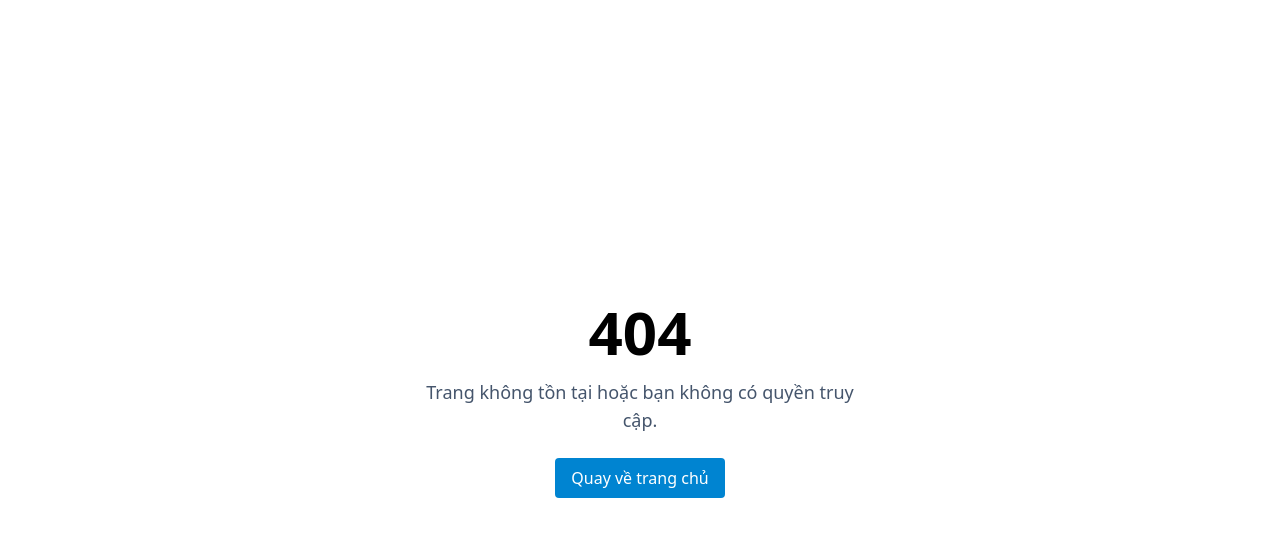
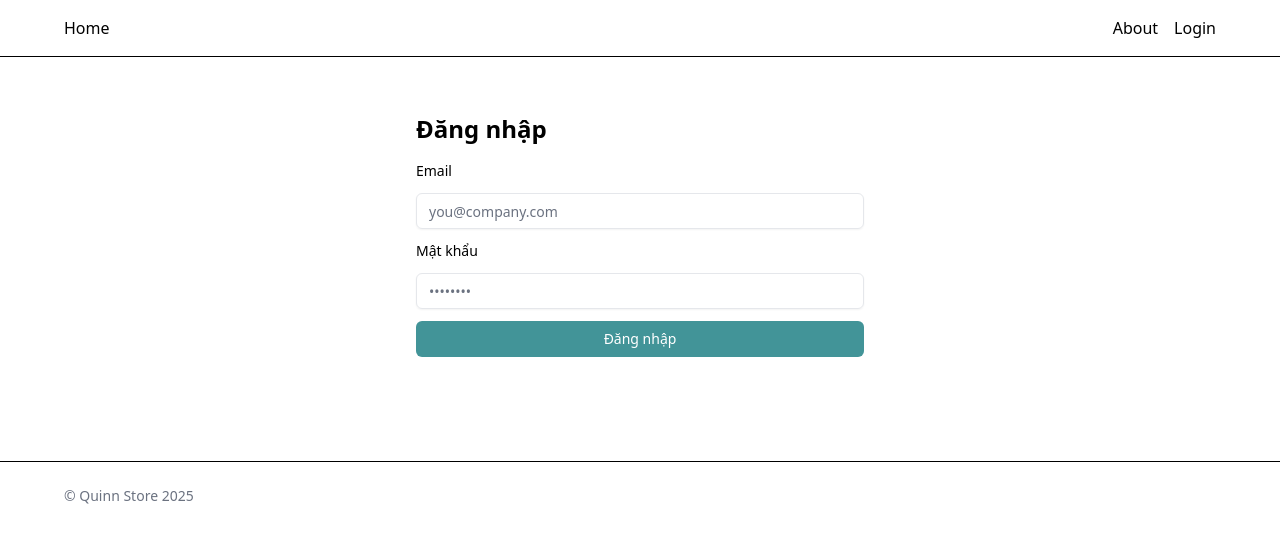
Before and after one commit to nguyenngoc200/clothing-store, a Next.js app: page /login in a window 1280 px wide. Before the commit this address had no page. Shown: the top 542 px of the page. Built offline with nearby package versions, Linux system fonts and the light colour scheme.

Commit message:
[CT-003] feat: login page

```diff
--- /dev/null
+++ b/src/app/(public)/login/page.tsx
@@ -0,0 +1,85 @@
+'use client';
+
+import React from 'react';
+
+import { Button } from '@/components/ui/button';
+import { Input } from '@/components/ui/input';
+import { ROUTES } from '@/constants/routes';
+import AuthService from '@/services/auth';
+
+export default function LoginPage() {
+  const [email, setEmail] = React.useState('');
+  const [password, setPassword] = React.useState('');
+  const [loading, setLoading] = React.useState(false);
+  const [message, setMessage] = React.useState<string | null>(null);
+  const [error, setError] = React.useState<string | null>(null);
+
+  const handleSubmit = async (e: React.FormEvent) => {
+    e.preventDefault();
+    setLoading(true);
+    setMessage(null);
+    setError(null);
+
+    try {
+      const { data: signInData, error: signInError } = await AuthService.signIn(email, password);
+
+      if (signInError) {
+        setError(signInError.message || 'Có lỗi xảy ra khi đăng nhập.');
+      } else if (signInData?.user) {
+        // Redirect to account/dashboard after successful login
+        if (typeof window !== 'undefined') {
+          window.location.href = ROUTES.HOME;
+        }
+      }
+    } catch (err) {
+      console.error(err);
+      const message = err instanceof Error ? err.message : 'Có lỗi không xác định xảy ra.';
+      setError(message);
+    } finally {
+      setLoading(false);
+    }
+  };
+
+  return (
+    <div className="flex items-center justify-center p-6">
+      <div className="w-full max-w-md">
+        <h1 className="text-2xl font-semibold mb-4">Đăng nhập</h1>
+
+        <form onSubmit={handleSubmit} className="flex flex-col gap-3">
+          <label htmlFor="email" className="text-sm font-medium">
+            Email
+          </label>
+
+          <Input
+            id="email"
+            type="email"
+            required
+            value={email}
+            onChange={(e) => setEmail(e.target.value)}
+            placeholder="you@company.com"
+          />
+
+          <label htmlFor="password" className="text-sm font-medium">
+            Mật khẩu
+          </label>
+
+          <Input
+            id="password"
+            type="password"
+            required
+            value={password}
+            onChange={(e) => setPassword(e.target.value)}
+            placeholder="••••••••"
+          />
+
+          <Button type="submit" className="w-full" disabled={loading}>
+            {loading ? 'Đang gửi...' : 'Đăng nhập'}
+          </Button>
+
+          {message && <p className="text-sm text-green-600">{message}</p>}
+          {error && <p className="text-sm text-red-600">{error}</p>}
+        </form>
+      </div>
+    </div>
+  );
+}
```
